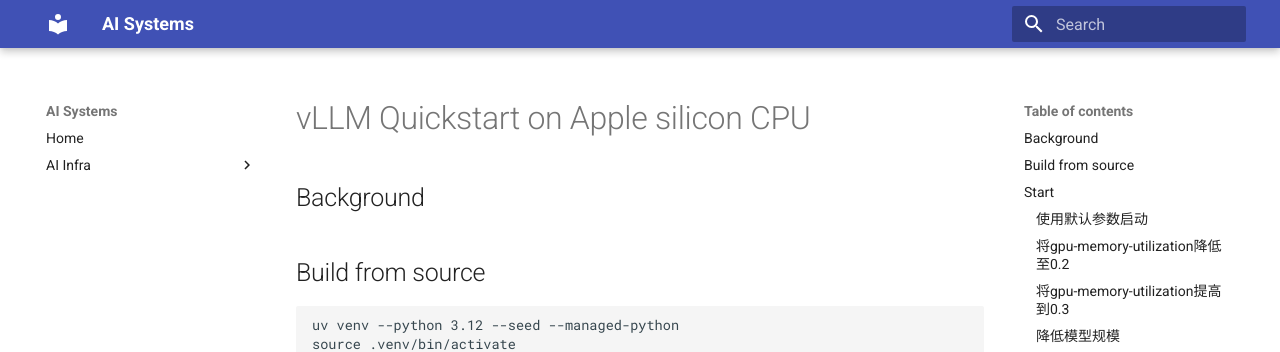
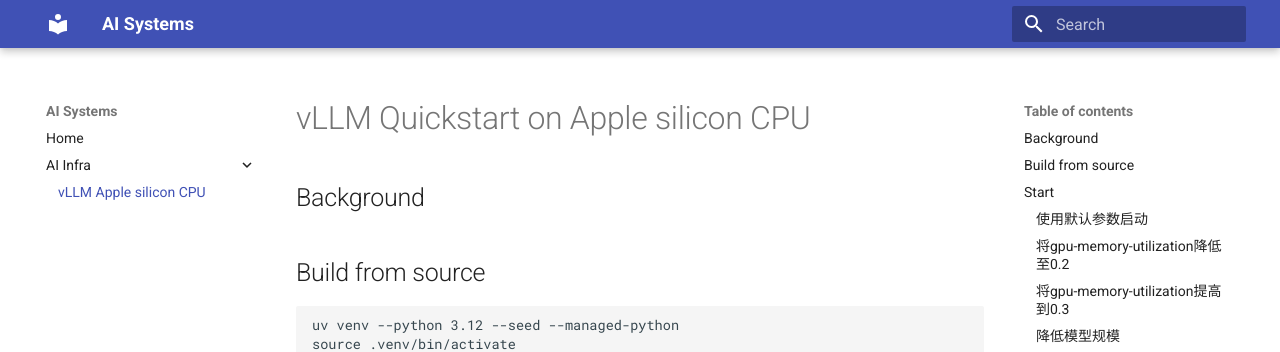
Before and after one commit to seancxmao/ai-systems, an MkDocs documentation site: the page built from docs/ai-infra/vllm/quickstart-applesilicon-cpu.md, in a window 1280 px wide. Shown: the top 352 px of the page. Built offline with MkDocs 1.6.1 and Material for MkDocs 9.7.7, drawn with Linux system fonts in a browser that asks for light colours.

Commit message:
vllm quickstart

```diff
--- a/mkdocs.yml
+++ b/mkdocs.yml
@@ -10,4 +10,4 @@
   - Home: index.md
 
   - AI Infra:
-      - vLLM: ai-infra/vllm.md
+      - vLLM Apple silicon CPU: ai-infra/vllm/quickstart-applesilicon-cpu.md
```
